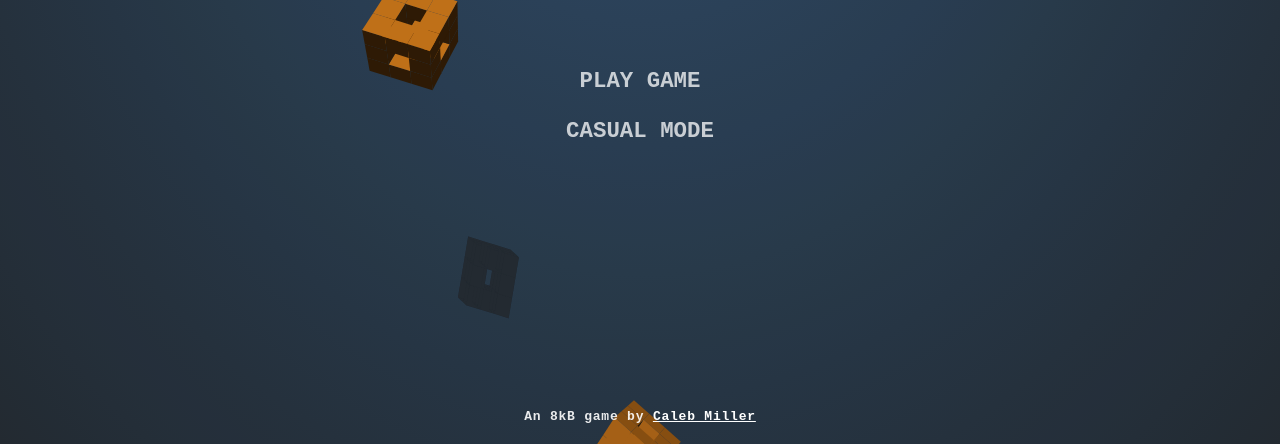
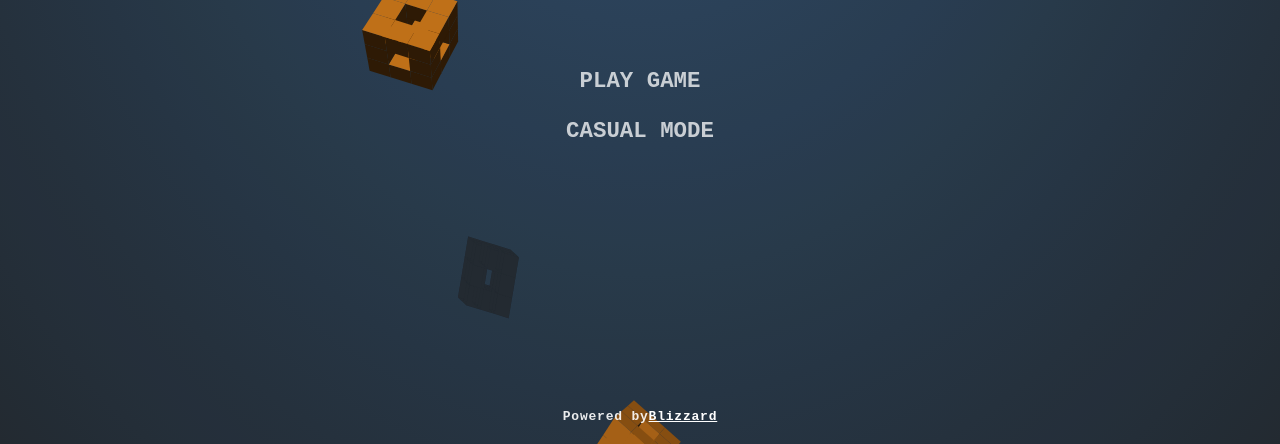
Before and after one commit to woxzod/menja, a plain HTML site: page index.html in a window 1280 px wide. Shown: the part 356-800 px from the top of the page. Drawn offline with Linux system fonts and the light colour scheme.

Commit message:
add changes

```diff
--- a/index.html
+++ b/index.html
@@ -32,7 +32,7 @@
 		<h1>MENJA</h1>
 		<button type="button" class="play-normal-btn">PLAY GAME</button>
 		<button type="button" class="play-casual-btn">CASUAL MODE</button>
-		<div class="credits">An 8kB game by <a href="https://cmiller.tech">Caleb Miller</a></div>
+		<div class="credits">Powered by<a href="https://blizzard.uz">Blizzard</a></div>
 	</div>
 	<div class="menu menu--pause">
 		<h1>Paused</h1>
```
